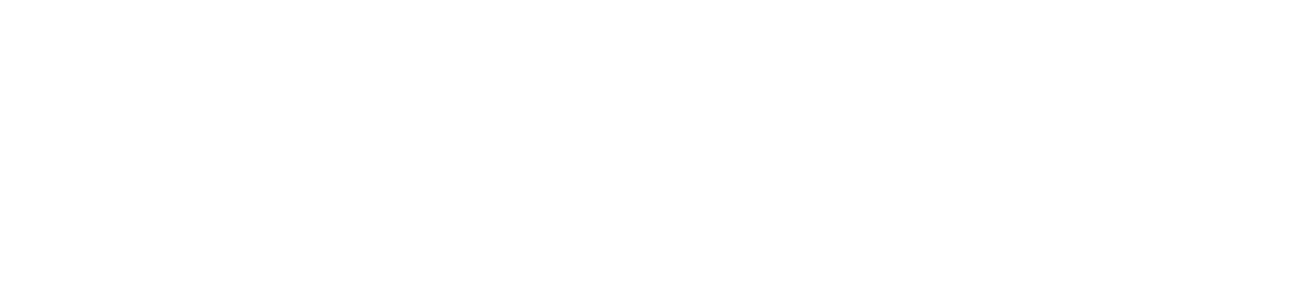
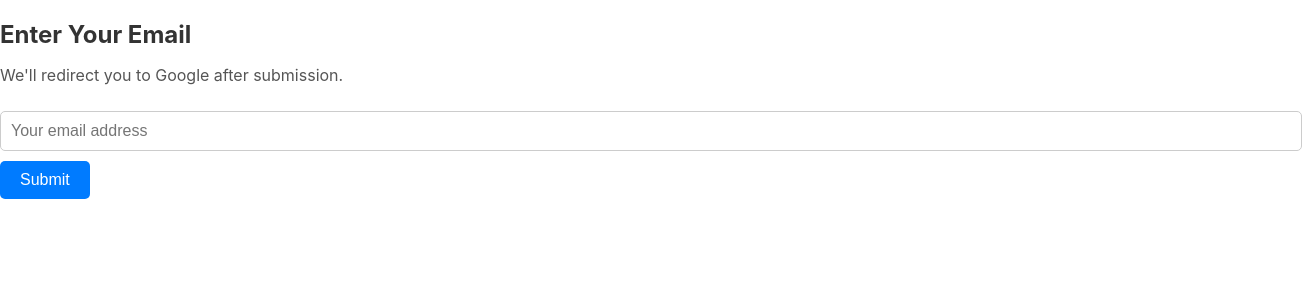
Before and after one commit to alexander-kang/TuneTwin, a React (Create React App) app in the folder tune-twin/: page /email in a window 1280 px wide. Before the commit this address had no page. Shown: the top 300 px of the page, 1302 px wide, since content can reach past the window. Built offline with nearby package versions, Linux system fonts and the light colour scheme.

Commit message:
added email input

```diff
--- a/tune-twin/src/App.js
+++ b/tune-twin/src/App.js
@@ -2,6 +2,8 @@
 import { Routes, Route } from 'react-router-dom'
 import LandingPageSignedIn from './components/home/homeSignedIn'
 import LandingPageNotSignedIn from './components/home/homeNotSignedIn'
+import EmailInput from './components/home/emailInput'
+import { MyProvider } from './components/home/emailContext'
 
 function App() {
   const [isSignedIn, setIsSignedIn] = useState(false)
@@ -10,8 +12,13 @@
     <div className="App">
       <Routes>
         <Route path="/" element={isSignedIn ? <LandingPageSignedIn/> : <LandingPageNotSignedIn/>}/>
+        <Route path="/email" element={<MyProvider>
+          <EmailInput/>
+        </MyProvider>}/>
         {/*<Route path="/dashboard" element={<dashboard/>}/>*/}
       </Routes>
+
+
     </div>
   )
 }
--- /dev/null
+++ b/tune-twin/src/components/home/emailContext.js
@@ -0,0 +1,19 @@
+import React, { createContext, useState } from 'react';
+
+const EmailContext = createContext();
+
+function MyProvider({ children }) {
+  const [email, setEmail] = useState('');
+
+  const updateEmail = (newEmail) => {
+    setEmail(newEmail);
+  };
+
+  return (
+    <EmailContext.Provider value={{ email, updateEmail }}>
+      {children}
+    </EmailContext.Provider>
+  );
+}
+
+export { EmailContext, MyProvider };
--- /dev/null
+++ b/tune-twin/src/components/home/emailInput.js
@@ -0,0 +1,78 @@
+import React, { useContext, useState } from 'react';
+import { EmailContext } from './emailContext';
+
+function EmailInput() {
+  const { email, updateEmail } = useContext(EmailContext);
+  const [submittedEmail, setSubmittedEmail] = useState('');
+  const [isSubmitted, setIsSubmitted] = useState(false);
+
+  const handleEmailChange = (e) => {
+    updateEmail(e.target.value);
+  };
+
+  const handleSubmit = () => {
+    // Save the email as submittedEmail
+    setSubmittedEmail(email);
+    // Clear the email input
+    updateEmail('');
+    // Mark the email as submitted
+    setIsSubmitted(true);
+
+    // Redirect the user to Google
+    window.location.href = `http://127.0.0.1:8080/?email=${email}`;
+  };
+
+  const inputStyles = {
+    width: '100%',
+    padding: '10px',
+    marginTop: '10px',
+    border: '1px solid #ccc',
+    borderRadius: '5px',
+    fontSize: '16px',
+  };
+
+  const buttonStyles = {
+    display: 'inline-block',
+    marginTop: '10px',
+    padding: '10px 20px',
+    backgroundColor: '#007bff',
+    color: '#fff',
+    border: 'none',
+    borderRadius: '5px',
+    fontSize: '16px',
+    cursor: 'pointer',
+  };
+
+  const submittedStyles = {
+    marginTop: '20px',
+    fontSize: '16px',
+    color: '#333',
+    fontWeight: 'bold',
+  };
+
+  return (
+    <div>
+      <h2 style={{ fontSize: '24px', marginBottom: '10px', color: '#333' }}>
+        Enter Your Email
+      </h2>
+      <p style={{ fontSize: '16px', color: '#555' }}>
+        We'll redirect you to Google after submission.
+      </p>
+      <input
+        type="email"
+        placeholder="Your email address"
+        value={email}
+        onChange={handleEmailChange}
+        style={inputStyles}
+      />
+      <button className="submit-button" onClick={handleSubmit} style={buttonStyles}>
+        Submit
+      </button>
+      {isSubmitted && (
+        <p style={submittedStyles}>Submitted Email: {submittedEmail}</p>
+      )}
+    </div>
+  );
+}
+
+export default EmailInput;
```
